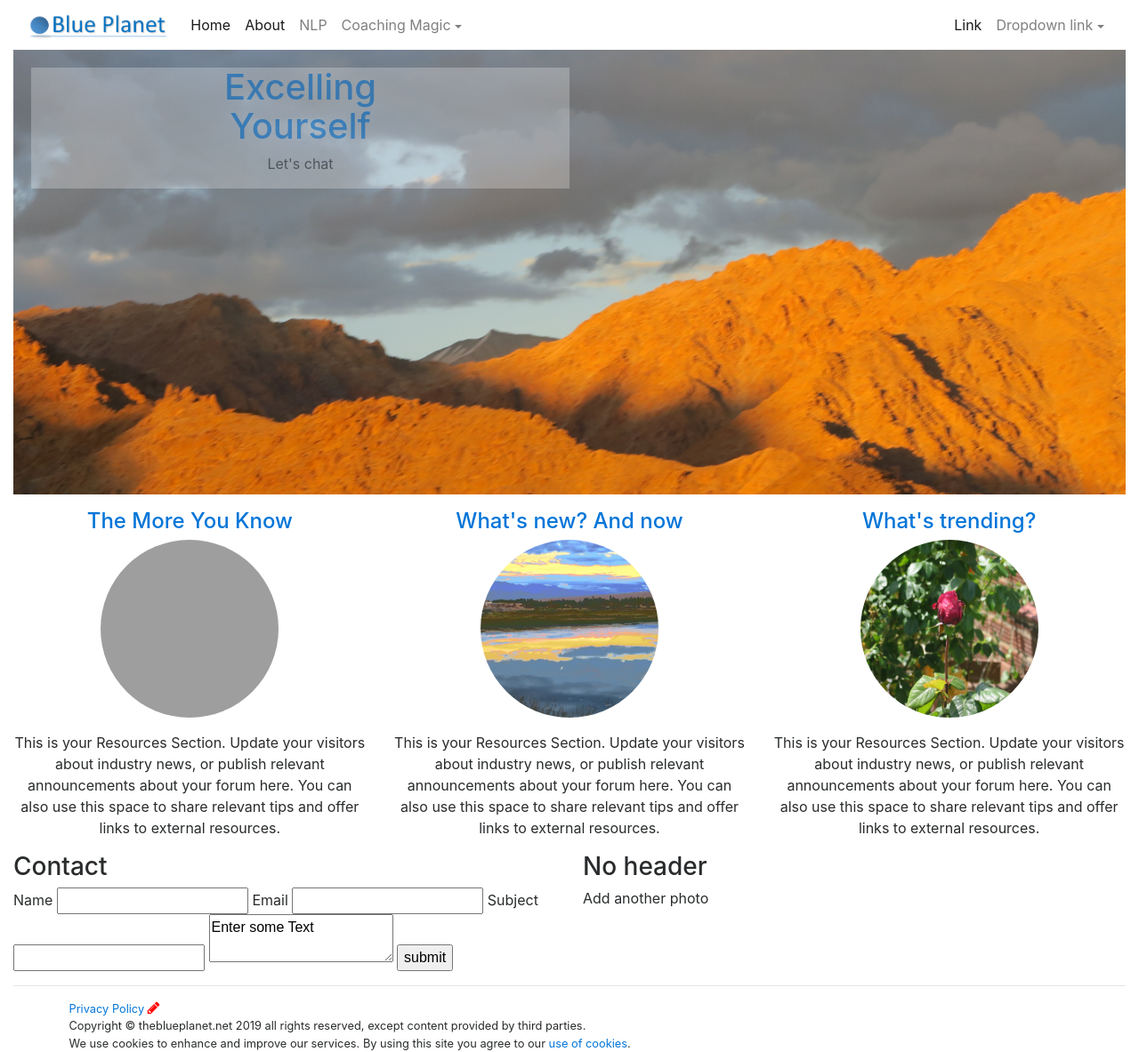
After one commit to pruvostc/bxapp, a Django app: page /coachingmagic/ in a window 1280 px wide. The commit adds this page. Shown: the whole page at 89% size. Run offline with Django 3.2, Linux system fonts and the light colour scheme; some libraries are stand-ins or nearby versions; grey boxes are pictures that could not be loaded.

Commit message:
added new top level for coaching magic

```diff
--- /dev/null
+++ b/website/coachingmagic/views.py
@@ -0,0 +1,39 @@
+from django.shortcuts import render
+
+# Create your views here.
+from django.http import HttpResponse
+import datetime, os, codecs
+import json
+from utils import favicon
+from utils import footer
+
+__GoogleAnalytics = '''
+<!-- Global site tag (gtag.js) - Google Analytics -->
+<script async src="https://www.googletagmanager.com/gtag/js?id=UA-137783783-1"></script>
+<script>
+  window.dataLayer = window.dataLayer || [];
+  function gtag(){dataLayer.push(arguments);}
+  gtag('js', new Date());
+  gtag('config', 'UA-137783783-1');
+</script>
+'''
+
+__GoogleAdsense = '''<script async src="//pagead2.googlesyndication.com/pagead/js/adsbygoogle.js"></script>
+<script>
+  (adsbygoogle = window.adsbygoogle || []).push({
+    google_ad_client: "ca-pub-8994644884274858",
+    google_adtest: "on",
+    enable_page_level_ads: true
+  });
+</script>'''
+
+def index(request):
+    PageName = 'coachingmagic.index'
+    now = datetime.datetime.now()
+    context = {'PageName': PageName,
+               'time' : now,
+               'googleAds': __GoogleAdsense,
+               'googleAnalytics': __GoogleAnalytics,
+               'faviconText': favicon.TEXT,
+               'footer': footer.TEXT }
+    return render(request, 'coachingmagic/index.html', context)
--- a/website/static/css/style.css
+++ b/website/static/css/style.css
@@ -52,3 +52,26 @@ p.page-footer {
   font-size: .8rem;
   margin: 0;
 }
+.parallax {
+  /* The image used */
+  background-image: url("/static/images/coachingmagic/GoldenMountain.jpg");
+
+  /* Set a specific height */
+  min-height: 500px;
+
+  /* Create the parallax scrolling effect */
+  background-attachment: fixed;
+  background-position: center;
+  background-repeat: no-repeat;
+  background-size: cover;
+}
+.opaque-50 {
+  opacity: 0.5;
+  filter: alpha(opacity=50); /* For IE8 and earlier */
+  background: rgba(255, 255, 255, 0.5);
+}
+.box {
+  display: flex;
+  flex-flow: column;
+  height: 100%;
+}
--- /dev/null
+++ b/website/templates/coachingmagic/index.html
@@ -0,0 +1,133 @@
+<!DOCTYPE html>
+<html lang="en">
+  <head>
+{% autoescape off %}{{googleAnalytics}}{% endautoescape %}
+    <title>Coaching Magic</title>
+{% autoescape off %}{{googleAds}}{% endautoescape %}
+    <meta charset="utf-8">
+    <meta http-equiv="X-UA-Compatible" content="IE=edge">
+    <meta name="viewport" content="width=device-width, initial-scale=1">
+    <meta name="news_keywords" content="Brexit, Britain, UK, Europe"/>
+    <meta name="description" content="Brexit update, everything you need to know about brexit today...">
+    <meta name="author" content="Christian Pruvost">
+
+    <link href="/static/css/bootstrap.min.css" rel="stylesheet">
+    <link rel="stylesheet" href="/static/font-awesome/4.7.0/css/font-awesome.min.css">
+    <link href="/static/css/style.css" rel="stylesheet">
+{% autoescape off %}{{faviconText}}{% endautoescape %}
+  </head>
+  <body>
+
+<div class="container-fluid">
+	<div class="row">
+		<div class="col-md-12">
+			<div class="page-header">
+
+			</div>
+			<nav class="navbar navbar-toggleable-md navbar-expand-lg navbar-light bg-light ">
+				<button class="navbar-toggler" type="button" data-toggle="collapse" data-target="#bs-example-navbar-collapse-1" aria-controls="navbarSupportedContent" aria-expanded="false" aria-label="Toggle navigation">
+					<span class="navbar-toggler-icon"></span> Menu
+				</button> <a class="navbar-brand" href="#"><img src="/static/images/TheBluePlanet2.png" height="30" alt=""></a>
+				<div class="collapse navbar-collapse" id="bs-example-navbar-collapse-1">
+					<ul class="navbar-nav">
+					  <li class="nav-item active">
+               <a class="nav-link" href="#">Home <span class="sr-only">(current)</span></a>
+            </li>
+						<li class="nav-item active">
+							 <a class="nav-link" href="#">About</a>
+						</li>
+						<li class="nav-item">
+							 <a class="nav-link" href="#">NLP</a>
+						</li>
+						<li class="nav-item dropdown">
+							 <a class="nav-link dropdown-toggle" href="http://example.com" id="navbarDropdownMenuLink" data-toggle="dropdown">Coaching Magic</a>
+							<div class="dropdown-menu" aria-labelledby="navbarDropdownMenuLink">
+								 <a class="dropdown-item" href="#">Action</a> <a class="dropdown-item" href="#">Another action</a> <a class="dropdown-item" href="#">Something else here</a>
+								<div class="dropdown-divider">
+								</div> <a class="dropdown-item" href="#">Separated link</a>
+							</div>
+						</li>
+					</ul>
+					<ul class="navbar-nav ml-md-auto">
+						<li class="nav-item active">
+							 <a class="nav-link" href="#">Link <span class="sr-only">(current)</span></a>
+						</li>
+						<li class="nav-item dropdown">
+							 <a class="nav-link dropdown-toggle" href="http://example.com" id="navbarDropdownMenuLink" data-toggle="dropdown">Dropdown link</a>
+							<div class="dropdown-menu dropdown-menu-right" aria-labelledby="navbarDropdownMenuLink">
+								 <a class="dropdown-item" href="#">Action</a> <a class="dropdown-item" href="#">Another action</a> <a class="dropdown-item" href="#">Something else here</a>
+								<div class="dropdown-divider">
+								</div> <a class="dropdown-item" href="#">Separated link</a>
+							</div>
+						</li>
+					</ul>
+				</div>
+			</nav>
+			<div class="card-block parallax">
+			<div class="col-6 opaque-50 box"><h1 class="text-primary text-center">Excelling<br/>Yourself</h1>
+			<p class="text-center">Let's chat</p></div>
+			</div>
+			<div class="col-6"></div>
+		</div>
+	</div>
+
+	<div class="row">
+		<div class="col-md-4 mt-3">
+			<h4 class="text-center text-primary">
+				The More You Know
+			</h4>
+			<p>
+				<img class="mr-3 mx-auto d-block rounded-circle" alt="Bootstrap Media Preview" src="/static/images/coachingmagic/woodfire.jpg" height="200px" width="200px">
+      </p>
+      <p class="text-center">This is your Resources Section. Update your visitors about industry news, or publish relevant announcements about your forum here. You can also use this space to share relevant tips and offer links to external resources.</p>
+		</div>
+		<div class="col-md-4 mt-3">
+      <h4 class="text-center text-primary">
+        What's new? And now
+      </h4>
+      <p>
+        <img class="mr-3 mx-auto d-block rounded-circle" alt="Bootstrap Media Preview" src="/static/images/coachingmagic/lakesunset.jpg" height="200px" width="200px">
+      </p>
+      <p class="text-center">This is your Resources Section. Update your visitors about industry news, or publish relevant announcements about your forum here. You can also use this space to share relevant tips and offer links to external resources.</p>
+    </div>
+		<div class="col-md-4 mt-3">
+      <h4 class="text-center text-primary">
+        What's trending?
+      </h4>
+      <p>
+        <img class="mr-3 mx-auto d-block rounded-circle" alt="Bootstrap Media Preview" src="/static/images/coachingmagic/rose.jpg" height="200px" width="200px">
+      </p>
+      <p class="text-center">This is your Resources Section. Update your visitors about industry news, or publish relevant announcements about your forum here. You can also use this space to share relevant tips and offer links to external resources.</p>
+    </div>
+	</div>
+	<div class="row">
+		<div class="col-md-6">
+			<h3 class="mx-auto">
+				Contact
+			</h3>
+			<div>
+				<form>
+				Name <input type="text"/> Email <input type="text"/>
+				Subject <input type="text"/>
+				<textarea>Enter some Text</textarea>
+				<input type="Submit" value="submit" />
+				</form>
+			</div>
+		</div>
+		<div class="col-md-6">
+			<h3 class="mx-auto">
+				No header
+			</h3>
+			<div>
+				Add another photo
+			</div>
+		</div>
+	</div>
+	{% autoescape off %}{{footer}}{% endautoescape %}
+</div>
+
+    <script src="/static/js/jquery.min.js"></script>
+    <script src="/static/js/bootstrap.min.js"></script>
+    <script src="/static/js/scripts.js"></script>
+  </body>
+</html>
--- a/website/website/urls.py
+++ b/website/website/urls.py
@@ -23,7 +23,7 @@ urlpatterns = [
     url(r'^robots.txt$', TemplateView.as_view(template_name="robots.txt", content_type="text/plain"), name="robots_file"),
     path('', include('brexit.urls')),
     path('brexit/', include('brexit.urls')),
-    path('coaching/', include('coaching.urls')),
+    path('coachingmagic/', include('coachingmagic.urls')),
     path('legal/privacypolicy/',TemplateView.as_view(template_name='legal/privacypolicy/index.html')),
     path('legal/cookies/',TemplateView.as_view(template_name='legal/cookies/index.html'))
 ]
```
Also changed, not shown: website/coaching/views.py (deleted, +0 -39 lines), website/templates/coaching/index.html (deleted, +0 -142 lines), website/coachingmagic/urls.py (renamed from website/coaching/urls.py), website/static/images/coachingmagic/GoldenMountain.jpg (added), website/static/images/coachingmagic/lakesunset.jpg (added), website/static/images/coachingmagic/rose.jpg (added), 1 other file.
